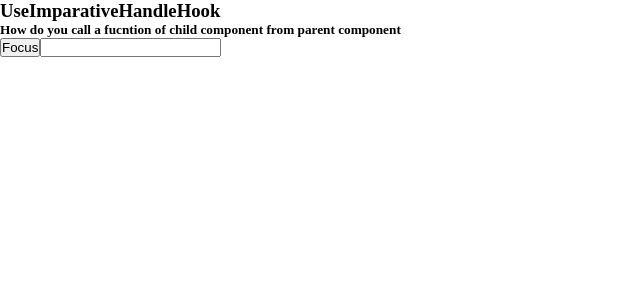
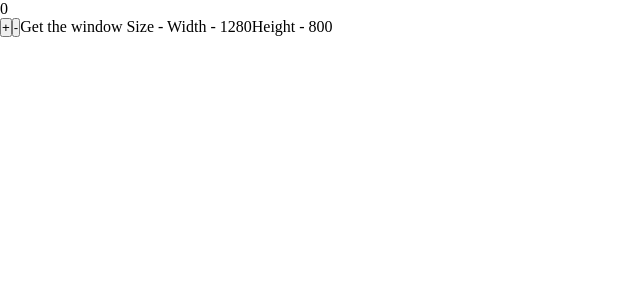
Before and after one commit to Kaushal12Shinde/React-Js, a React (Vite) app: page / in a window 1280 px wide. Shown: the top 300 px of the page, without its empty margins (0-640 px from the left). Built offline with nearby package versions, Linux system fonts and the light colour scheme.

Commit message:
adding custom hook of windowResize

```diff
--- a/src/App.jsx
+++ b/src/App.jsx
@@ -18,12 +18,12 @@
     <ThemeContext.Provider value={{theme, setTheme}}>
       {/* <UseState/> */}
       {/* <UseEffect/> */}
-      {/* <Polyfil/> */}
+      <Polyfil/>
       {/* <UseRef/> */}
       {/* <UseContext/> */}
       {/* <UseReducer/> */}
       {/* <UseMemoAndCallback/> */}
-      <UseImparativeHandleHook/>
+      {/* <UseImparativeHandleHook/> */}
     </ThemeContext.Provider>
   )
 }
--- a/src/component/Polyfil.jsx
+++ b/src/component/Polyfil.jsx
@@ -1,9 +1,11 @@
 import React, { useEffect, useState } from 'react';
 import UseEffectPolyfil from '../hooks/UseEffectPolyfil';
+import UseWindowSize from '../hooks/UseWindowSize';
 
 const Polyfil = () => {
 
     const [count, setCount] = useState(0);
+    const {width ,height} = UseWindowSize();
 
     UseEffectPolyfil(()=>{
       console.log("Count" + count);
@@ -24,6 +26,10 @@
       <p>{count}</p>
       <button onClick={increament}>+</button>
       <button onClick={decreament}>-</button>
+
+      Get the window Size -
+      Width - {width}
+      Height - {height}
     </div>
   )
 }
--- /dev/null
+++ b/src/hooks/UseWindowSize.js
@@ -0,0 +1,28 @@
+import { useEffect, useState } from "react"
+
+const UseWindowSize = () => {
+
+    const [windowSize, setWindowSize] = useState({
+        width: window.innerWidth,
+        height: window.innerHeight
+    })
+
+    const handleResize = () => {
+        setWindowSize({
+            width: window.innerWidth,
+            height: window.innerHeight,
+        })
+    }
+
+    useEffect(()=>{
+        window.addEventListener("resize", handleResize)
+        return () => {
+            window.removeEventListener('resize', handleResize)
+        }
+    },[])
+
+    return windowSize;
+
+}
+
+export default UseWindowSize
```
